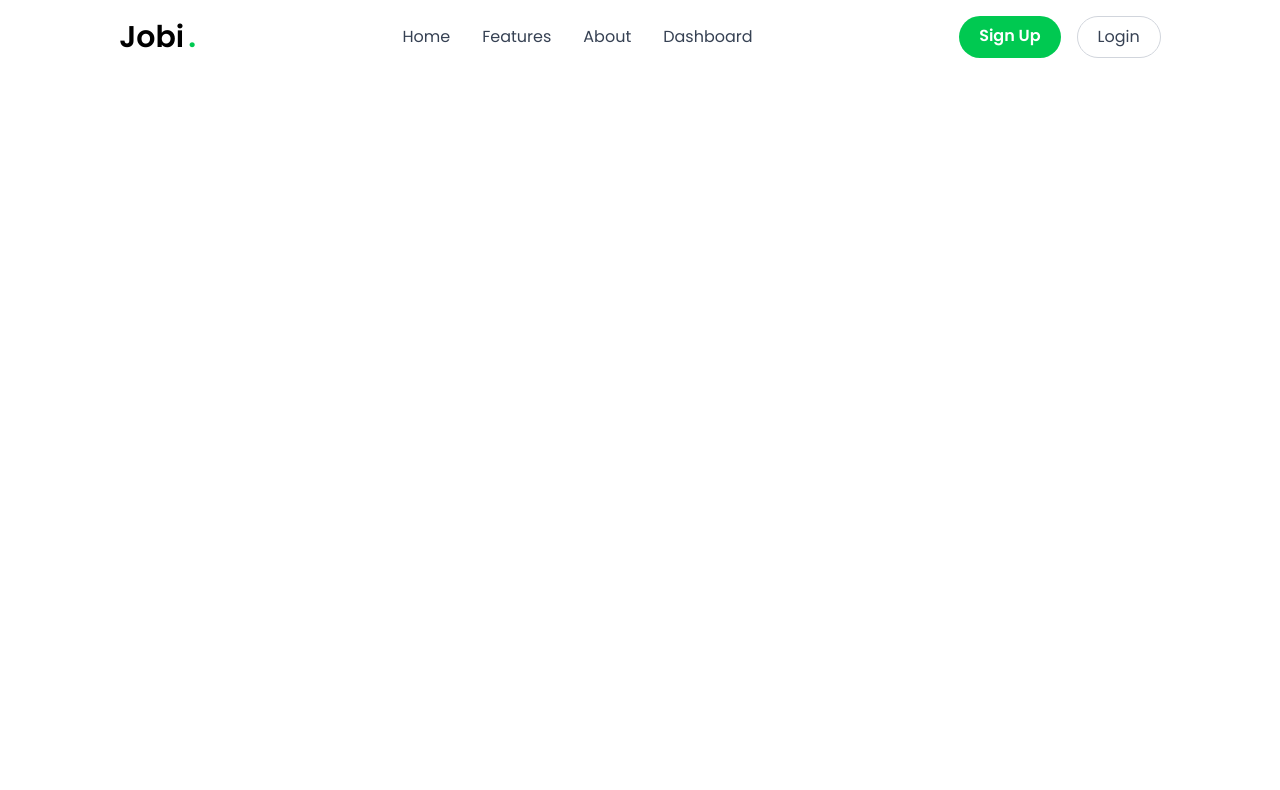
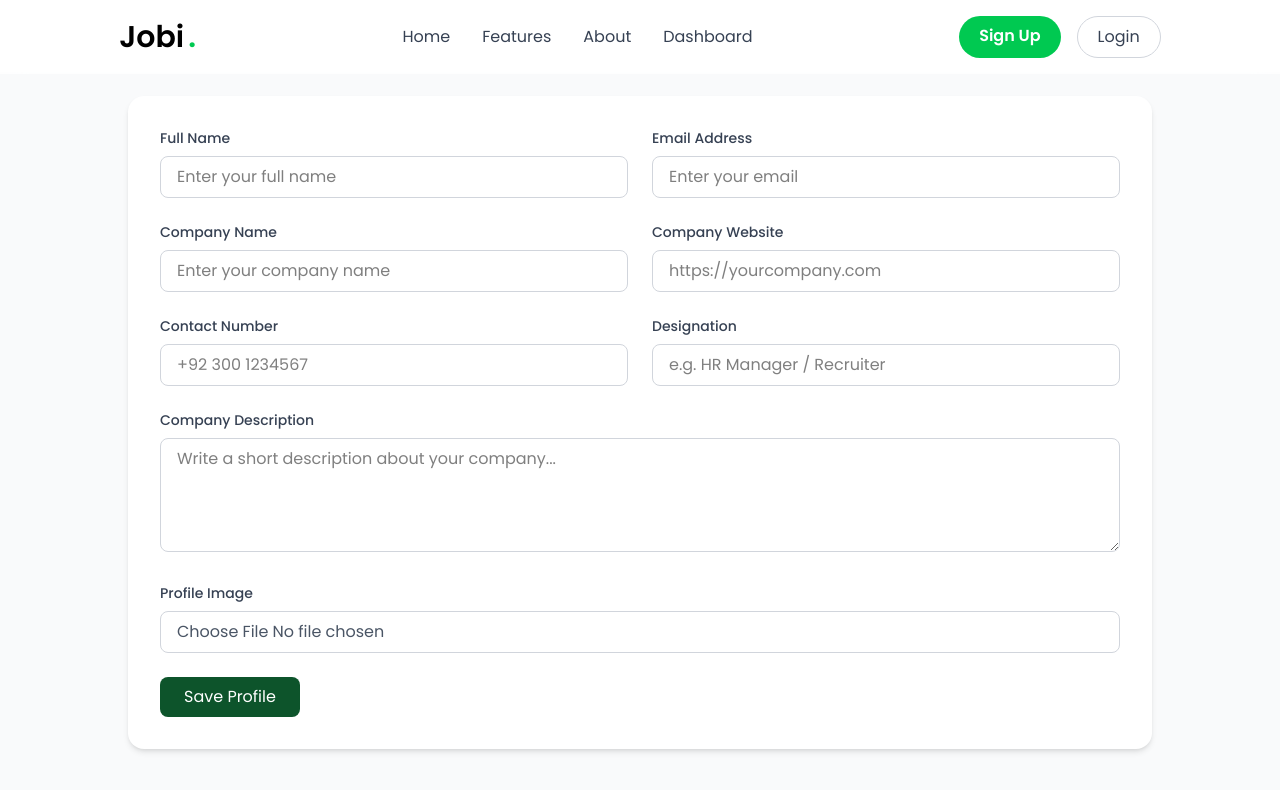
Before and after one commit to tabishmishere/Job-Portal-App, a React (Vite) app: page /admin/profile in a window 1280 px wide. Shown: the top 790 px of the page. Built offline with nearby package versions, Linux system fonts and the light colour scheme.

Commit message:
create addJob and Profile components and link it with sidebar routes.

```diff
--- a/src/App.jsx
+++ b/src/App.jsx
@@ -7,9 +7,11 @@ import Signup from "./pages/SignUp";
 import Dashboard from "./admin/RecruiterDashboard";
 import JobManagement from "./admin/JobManagement";
 import UserManagement from "./admin/UserManagement";
+import AddJob from "./admin/AddJob";
 import ApplicationOverview from "./admin/ApplicationOverview";
 import Footer from "./components/Footer";
 import Testimonial from "./components/Testimonial";
+import Profile from "./admin/Profile";
 
 const AppContent = () => {
   const location = useLocation();
@@ -30,6 +32,8 @@ const AppContent = () => {
         <Route path="/admin/job-management" element={<JobManagement />} />
         <Route path="/admin/user-management" element={<UserManagement />} />
         <Route path="/admin/all-applicants" element={<ApplicationOverview />} />
+        <Route path="/admin/add-job" element={<AddJob />} />
+        <Route path="/admin/profile" element={<Profile />} />
       </Routes>
 
       {showLandingExtras && (
--- /dev/null
+++ b/src/admin/AddJob.jsx
@@ -0,0 +1,102 @@
+import React from "react";
+
+const AddJob = () => {
+  return (
+    <div className="mt-10 p-6 min-h-screen bg-gray-50">
+      <div className="max-w-5xl mx-auto bg-white shadow-md rounded-2xl p-8">
+        <form className="grid grid-cols-1 md:grid-cols-2 gap-6">
+          <div>
+            <label className="block text-sm font-medium text-gray-700 mb-2">
+              Job Title
+            </label>
+            <input
+              type="text"
+              placeholder="Enter job title"
+              className="w-full border border-gray-300 rounded-lg px-4 py-2 focus:outline-none focus:ring-2 focus:ring-black"
+            />
+          </div>
+
+          <div>
+            <label className="block text-sm font-medium text-gray-700 mb-2">
+              Job Location
+            </label>
+            <input
+              type="text"
+              placeholder="Enter location"
+              className="w-full border border-gray-300 rounded-lg px-4 py-2 focus:outline-none focus:ring-2 focus:ring-black"
+            />
+          </div>
+
+          <div>
+            <label className="block text-sm font-medium text-gray-700 mb-2">
+              Job Category
+            </label>
+            <select className="w-full border border-gray-300 rounded-lg px-4 py-2 focus:outline-none focus:ring-2 focus:ring-black">
+              <option>Programming</option>
+              <option>Design</option>
+              <option>Marketing</option>
+              <option>Management</option>
+            </select>
+          </div>
+
+          <div>
+            <label className="block text-sm font-medium text-gray-700 mb-2">
+              Job Level
+            </label>
+            <select className="w-full border border-gray-300 rounded-lg px-4 py-2 focus:outline-none focus:ring-2 focus:ring-black">
+              <option>Intern</option>
+              <option>Junior</option>
+              <option>Mid-Level</option>
+              <option>Senior</option>
+            </select>
+          </div>
+
+          <div>
+            <label className="block text-sm font-medium text-gray-700 mb-2">
+              Salary
+            </label>
+            <input
+              type="number"
+              placeholder="e.g. 40000"
+              className="w-full border border-gray-300 rounded-lg px-4 py-2 focus:outline-none focus:ring-2 focus:ring-black"
+            />
+          </div>
+
+          <div>
+            <label className="block text-sm font-medium text-gray-700 mb-2">
+              Job Type
+            </label>
+            <select className="w-full border border-gray-300 rounded-lg px-4 py-2 focus:outline-none focus:ring-2 focus:ring-black">
+              <option>Full-Time</option>
+              <option>Part-Time</option>
+              <option>Remote</option>
+              <option>Contract</option>
+            </select>
+          </div>
+
+          <div className="md:col-span-2">
+            <label className="block text-sm font-medium text-gray-700 mb-2">
+              Job Description
+            </label>
+            <textarea
+              rows="5"
+              placeholder="Enter detailed job description..."
+              className="w-full border border-gray-300 rounded-lg px-4 py-2 focus:outline-none focus:ring-2 focus:ring-black"
+            ></textarea>
+          </div>
+
+          <div className="flex justify-start">
+            <button
+              type="button"
+              className="bg-green-900 cursor-pointer text-white px-6 py-2 rounded-lg hover:bg-gray-800 transition-all"
+            >
+              Add Job
+            </button>
+          </div>
+        </form>
+      </div>
+    </div>
+  );
+};
+
+export default AddJob;
--- /dev/null
+++ b/src/admin/Profile.jsx
@@ -0,0 +1,109 @@
+import React from "react";
+
+const Profile = () => {
+  return (
+    <div className="mt-10 p-6 min-h-screen bg-gray-50">
+      <div className="max-w-5xl mx-auto bg-white shadow-md rounded-2xl p-8">
+        <form className="grid grid-cols-1 md:grid-cols-2 gap-6">
+          <div>
+            <label className="block text-sm font-medium text-gray-700 mb-2">
+              Full Name
+            </label>
+            <input
+              type="text"
+              placeholder="Enter your full name"
+              className="w-full border border-gray-300 rounded-lg px-4 py-2 focus:outline-none focus:ring-2 focus:ring-black"
+            />
+          </div>
+
+          <div>
+            <label className="block text-sm font-medium text-gray-700 mb-2">
+              Email Address
+            </label>
+            <input
+              type="email"
+              placeholder="Enter your email"
+              className="w-full border border-gray-300 rounded-lg px-4 py-2 focus:outline-none focus:ring-2 focus:ring-black"
+            />
+          </div>
+
+          <div>
+            <label className="block text-sm font-medium text-gray-700 mb-2">
+              Company Name
+            </label>
+            <input
+              type="text"
+              placeholder="Enter your company name"
+              className="w-full border border-gray-300 rounded-lg px-4 py-2 focus:outline-none focus:ring-2 focus:ring-black"
+            />
+          </div>
+
+          <div>
+            <label className="block text-sm font-medium text-gray-700 mb-2">
+              Company Website
+            </label>
+            <input
+              type="url"
+              placeholder="https://yourcompany.com"
+              className="w-full border border-gray-300 rounded-lg px-4 py-2 focus:outline-none focus:ring-2 focus:ring-black"
+            />
+          </div>
+
+          <div>
+            <label className="block text-sm font-medium text-gray-700 mb-2">
+              Contact Number
+            </label>
+            <input
+              type="tel"
+              placeholder="+92 300 1234567"
+              className="w-full border border-gray-300 rounded-lg px-4 py-2 focus:outline-none focus:ring-2 focus:ring-black"
+            />
+          </div>
+
+          <div>
+            <label className="block text-sm font-medium text-gray-700 mb-2">
+              Designation
+            </label>
+            <input
+              type="text"
+              placeholder="e.g. HR Manager / Recruiter"
+              className="w-full border border-gray-300 rounded-lg px-4 py-2 focus:outline-none focus:ring-2 focus:ring-black"
+            />
+          </div>
+
+          <div className="md:col-span-2">
+            <label className="block text-sm font-medium text-gray-700 mb-2">
+              Company Description
+            </label>
+            <textarea
+              rows="4"
+              placeholder="Write a short description about your company..."
+              className="w-full border border-gray-300 rounded-lg px-4 py-2 focus:outline-none focus:ring-2 focus:ring-black"
+            ></textarea>
+          </div>
+
+          <div className="md:col-span-2">
+            <label className="block text-sm font-medium text-gray-700 mb-2">
+              Profile Image
+            </label>
+            <input
+              type="file"
+              className="w-full border border-gray-300 rounded-lg px-4 py-2 text-gray-600 focus:outline-none focus:ring-2 focus:ring-black"
+            />
+          </div>
+
+          <div className="flex justify-start md:col-span-2">
+            <button
+              type="button"
+              className="bg-green-900 cursor-pointer text-white px-6 py-2 rounded-lg hover:bg-gray-800 transition-all"
+            >
+              Save Profile
+            </button>
+          </div>
+        </form>
+      </div>
+    </div>
+  );
+};
+
+export default Profile;
```
Also changed, not shown: src/admin/RecruiterSidebar.jsx (+31 -31 lines).
